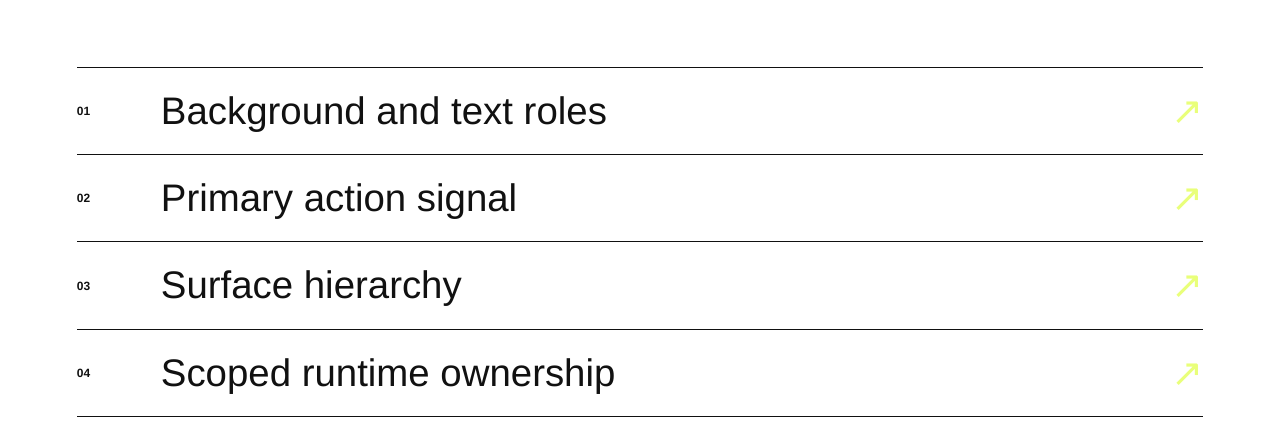
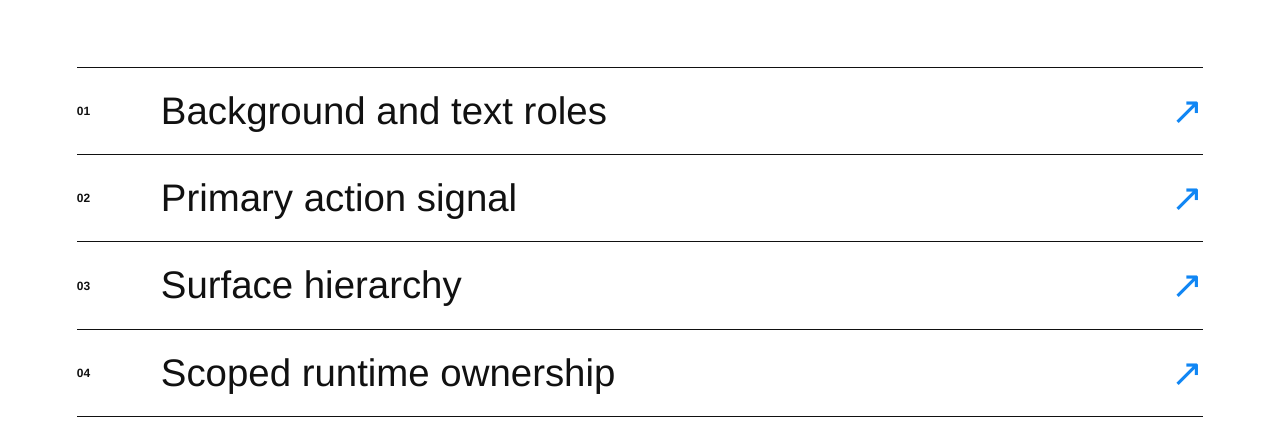
Before and after one commit to kimbaole-ekino/ekn-design-tokens-target, a website: page src/demos/block/index.html in a window 1280 px wide. Shown: the part 3295-3737 px from the top of the page. Drawn offline with Linux system fonts and the light colour scheme.

Commit message:
Update ekn-design-tokens-target design token artifacts

```diff
--- a/src/styles/tokens/ekn/css/creative-white.css
+++ b/src/styles/tokens/ekn/css/creative-white.css
@@ -4,7 +4,7 @@
 [data-color-scheme="creative-white"] {
   --color-background: #ffffff;
   --color-button-text: #ffffff;
-  --color-primary: #e9ff7a;
+  --color-primary: #1086f4;
   --color-surface: #f3f4f6;
   --color-text: #111111;
 }
```
